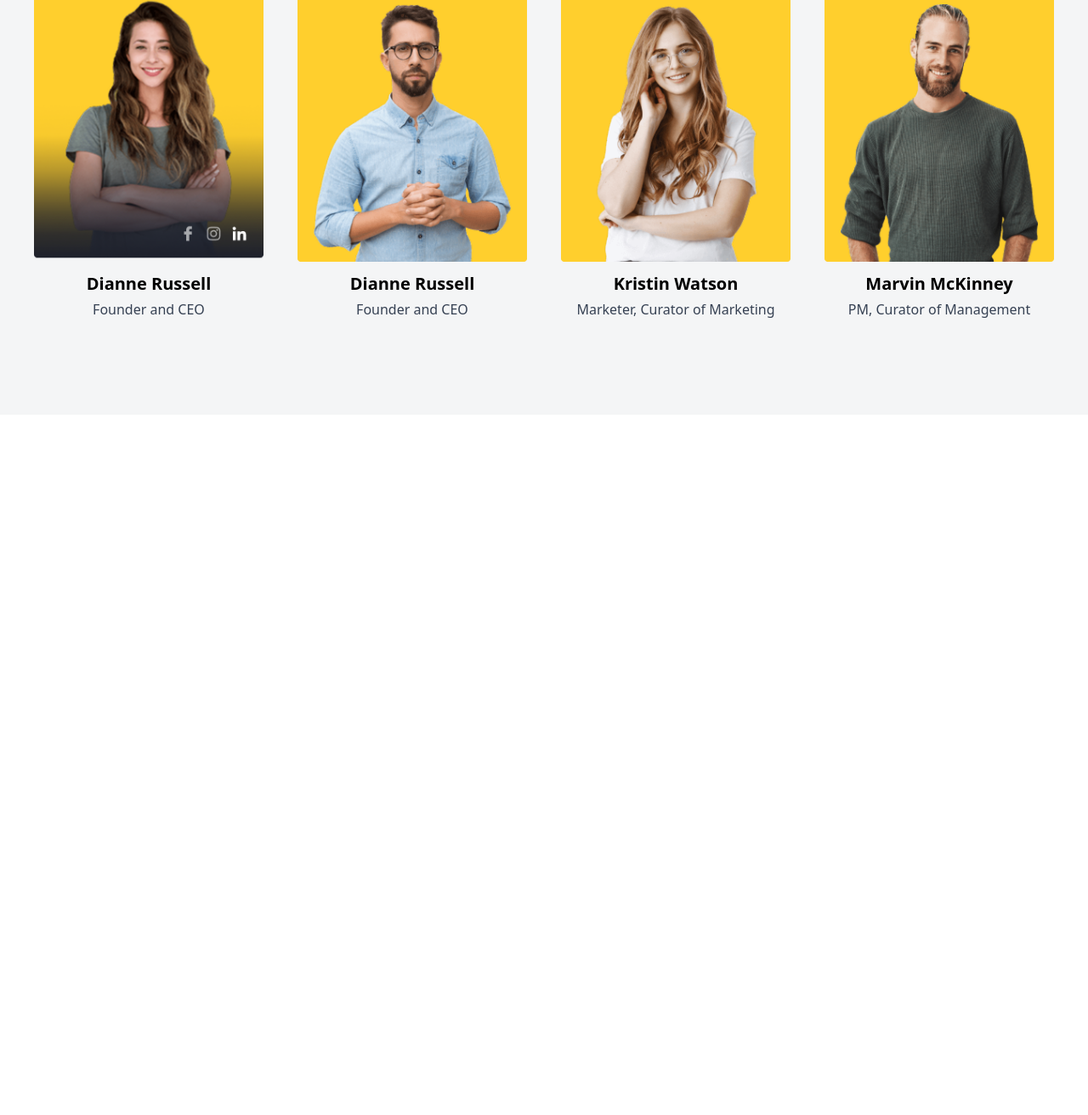
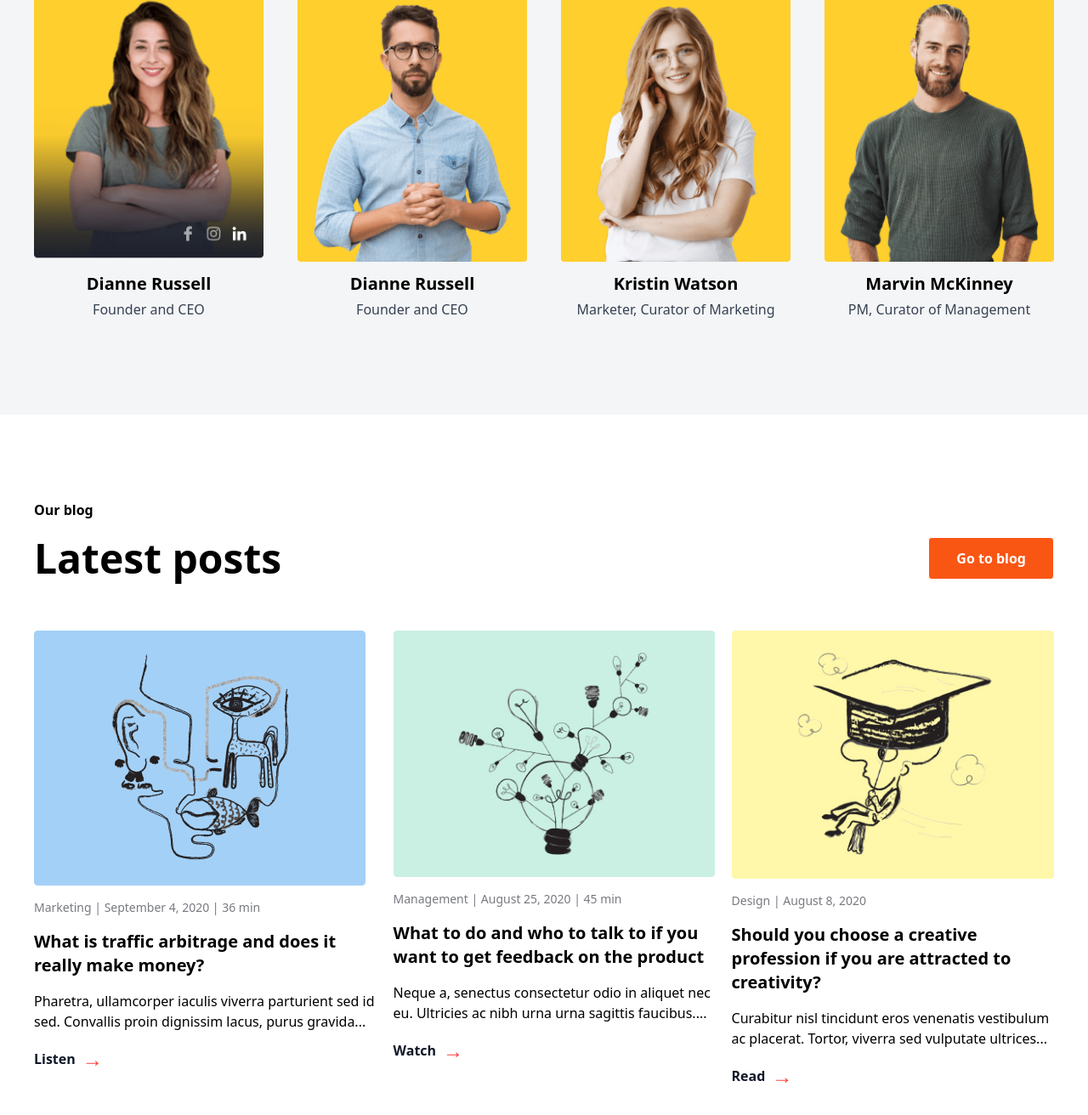
Before and after one commit to numonqalandarov-sketch/home-workk-date-19, a website: page index.html in a window 1280 px wide. Shown: the part 5353-6665 px from the top of the page at 85% size. Before the commit the page ends 5841 px from the top, so only its background shows below. Drawn offline with Linux system fonts and the light colour scheme.

Commit message:
section6 page1

```diff
--- a/index.html
+++ b/index.html
@@ -444,6 +444,74 @@
           </div>
         </div>
       </section>
+
+      <section
+        class="flex items-center lg:items-start max-w-300 m-auto flex-col gap-2 lg:gap-5 py-10 px-5 lg:py-25 lg:px-0"
+      >
+        <h6 class="font-bold">Our blog</h6>
+        <div
+          class="flex justify-between w-full gap-5 lg:gap-0 items-center flex-col lg:flex-row"
+        >
+          <h1 class="text-3xl lg:text-5xl font-black">Latest posts</h1>
+          <button
+            class="py-3 px-8 border bg-[#F95614] text-white font-bold rounded-sm"
+          >
+            Go to blog
+          </button>
+        </div>
+        <div class="flex flex-col lg:flex-row gap-5 my-5 lg:my-10">
+          <div class="flex flex-col gap-4 items-start">
+            <img src="src/img/page1/section8/img1.png" alt="" />
+            <p class="text-[#787A80] text-sm">
+              Marketing | September 4, 2020 | 36 min
+            </p>
+            <h3 class="text-xl font-bold">
+              What is traffic arbitrage and does it really make money?
+            </h3>
+            <p>
+              Pharetra, ullamcorper iaculis viverra parturient sed id sed.
+              Convallis proin dignissim lacus, purus gravida...
+            </p>
+            <p class="font-bold text-gray-900 flex items-center gap-2">
+              Listen <span class="text-[#FF3F3A] text-2xl">→</span>
+            </p>
+          </div>
+
+          <div class="flex flex-col gap-4 items-start">
+            <img src="src/img/page1/section8/img2.png" alt="" />
+            <p class="text-[#787A80] text-sm">
+              Management | August 25, 2020 | 45 min
+            </p>
+            <h3 class="text-xl font-bold">
+              What to do and who to talk to if you want to get feedback on the
+              product
+            </h3>
+            <p>
+              Neque a, senectus consectetur odio in aliquet nec eu. Ultricies ac
+              nibh urna urna sagittis faucibus....
+            </p>
+            <p class="font-bold text-gray-900 flex items-center gap-2">
+              Watch <span class="text-[#FF3F3A] text-2xl">→</span>
+            </p>
+          </div>
+
+          <div class="flex flex-col gap-4 items-start">
+            <img src="src/img/page1/section8/img3.png" alt="" />
+            <p class="text-[#787A80] text-sm">Design | August 8, 2020</p>
+            <h3 class="text-xl font-bold">
+              Should you choose a creative profession if you are attracted to
+              creativity?
+            </h3>
+            <p>
+              Curabitur nisl tincidunt eros venenatis vestibulum ac placerat.
+              Tortor, viverra sed vulputate ultrices...
+            </p>
+            <p class="font-bold text-gray-900 flex items-center gap-2">
+              Read <span class="text-[#FF3F3A] text-2xl">→</span>
+            </p>
+          </div>
+        </div>
+      </section>
     </main>
   </body>
 </html>
```
Also changed, not shown: src/output.css.
